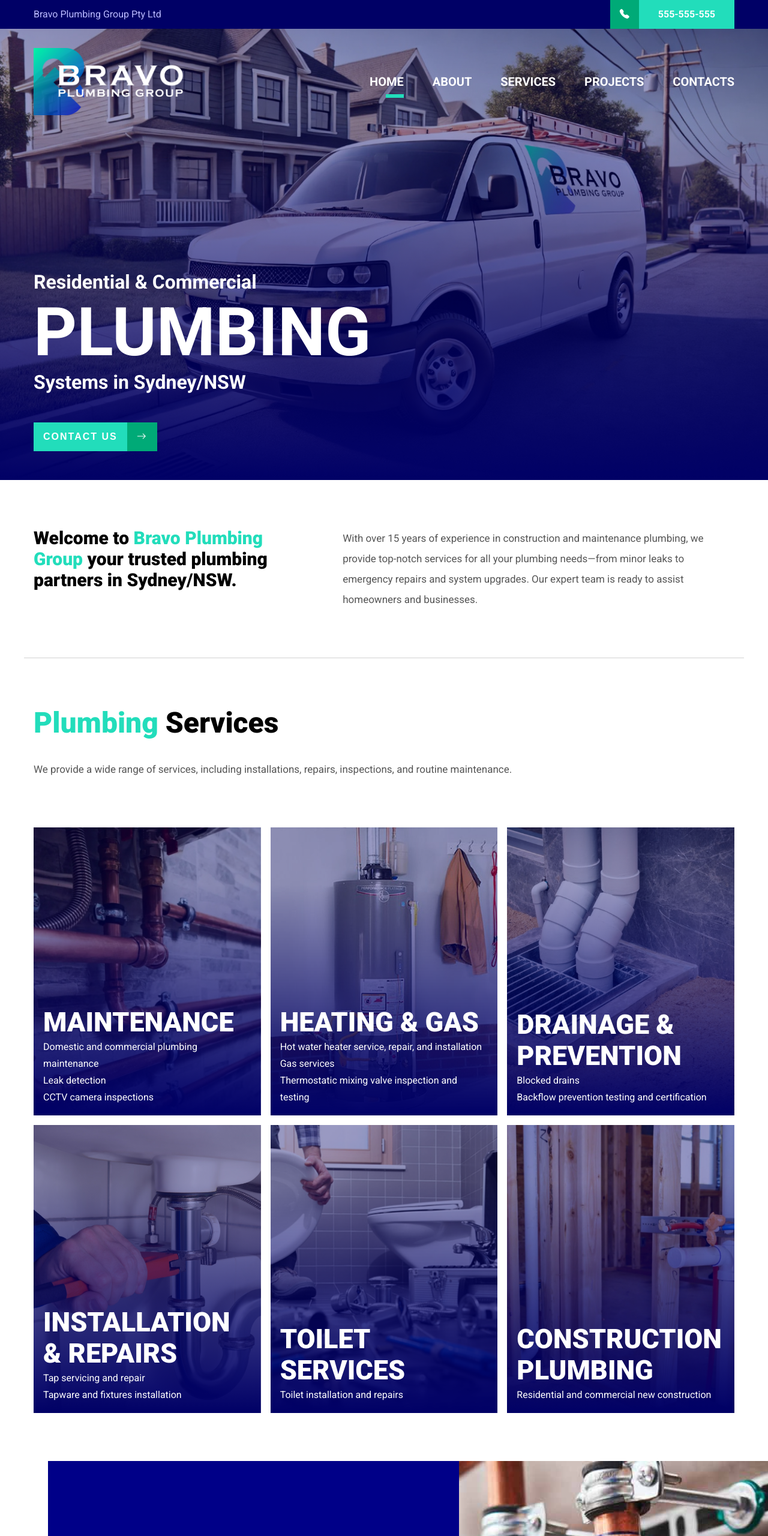
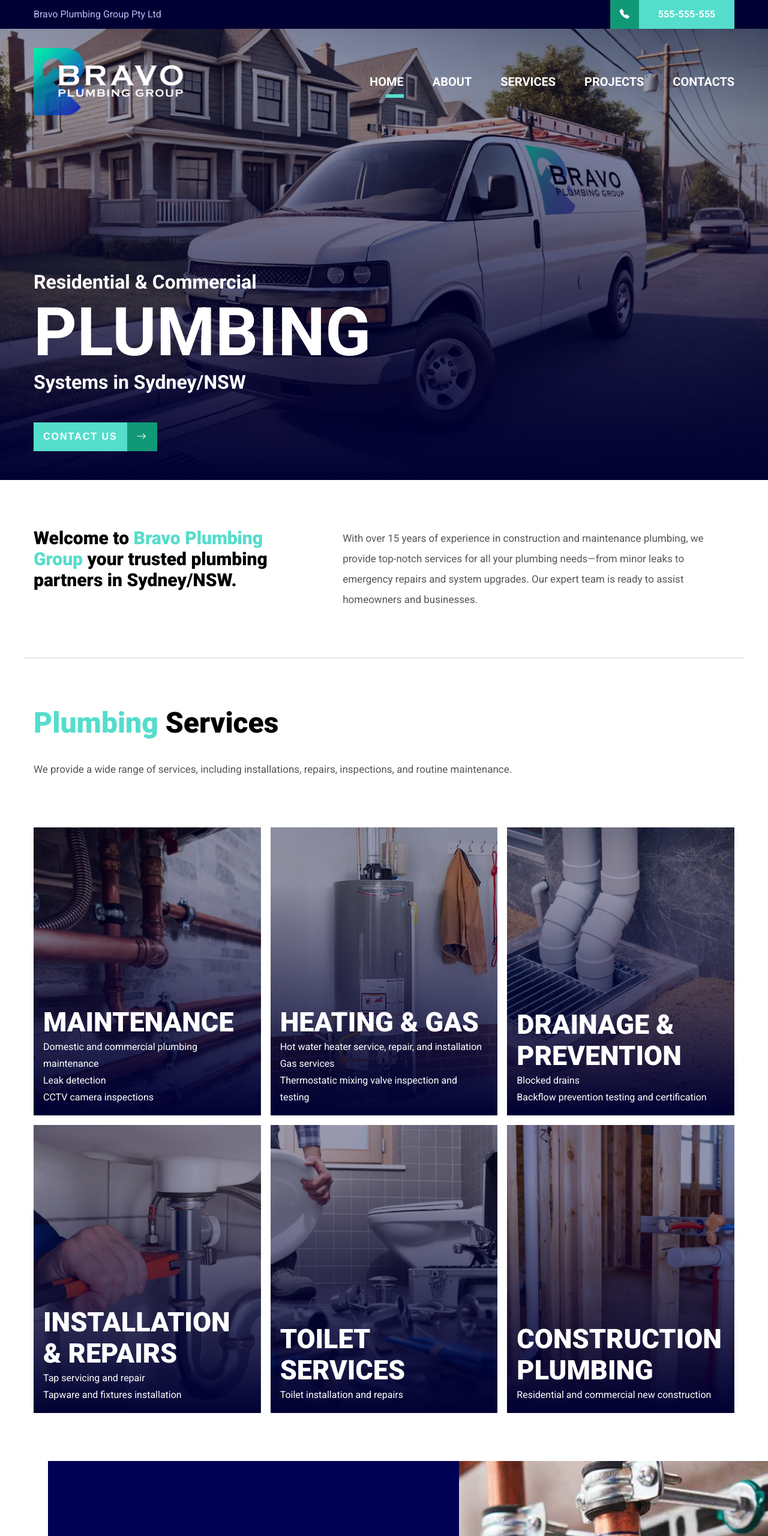
Before and after one commit to 4skinSkywalker/Plumbing-Site-for-Bravo-Group, a plain HTML site: page index.html in a window 1280 px wide. Shown: the top 2560 px of the page at 60% size. Drawn offline with nearby package versions, Linux system fonts and the light colour scheme.

Commit message:
fix (colors)

```diff
--- a/style.css
+++ b/style.css
@@ -134,7 +134,7 @@ $$ |  $$ |  $$ |$$\ $$ |$$ |
 }
 
 .text-accent {
-    color: #2db!important;
+    color: #5dc!important;
 }
 
 .supercenter {
@@ -191,7 +191,7 @@ a {
     height: 3rem;
     font-weight: 700;
     letter-spacing: 2px;
-    background: #2db;
+    background: #5dc;
     color: #fff;
     border: none;
     padding: 0;
@@ -216,7 +216,7 @@ a {
 
 .btn-primary-icon {
     padding-inline: 1rem;
-    background: #0a7;
+    background: #197;
 }
 
 .section-title {
@@ -235,7 +235,7 @@ a {
 .rect {
     display: grid;
     max-width: 1200px;
-    background: #008;
+    background: #005;
 }
 
 .rect .content {
@@ -285,7 +285,7 @@ $$ |  $$ |\$$$$$$$\ \$$$$$$$ |\$$$$$$$ |\$$$$$$$\ $$ |
 }
 
 .header__info {
-    background: #006;
+    background: #003;
     color: #bbf;
 }
 
@@ -302,7 +302,7 @@ $$ |  $$ |\$$$$$$$\ \$$$$$$$ |\$$$$$$$ |\$$$$$$$\ $$ |
 
 .header__phone-ico,
 .header__phone-num {
-    background: #2db;
+    background: #5dc;
     color: #fff;
     font-weight: 700;
 }
@@ -310,7 +310,7 @@ $$ |  $$ |\$$$$$$$\ \$$$$$$$ |\$$$$$$$ |\$$$$$$$\ $$ |
 .header__phone-ico {
     margin-left: auto;
     width: 3rem;
-    background: #0a7;
+    background: #197;
 }
 
 .header__phone-num {
@@ -347,7 +347,7 @@ $$ |  $$ |\$$$$$$$\ \$$$$$$$ |\$$$$$$$ |\$$$$$$$\ $$ |
     content: "";
     width: 30px;
     height: 6px;
-    background: #2db;
+    background: #5dc;
     position: absolute;
     bottom: -0.9rem;
     right: 0;
@@ -406,7 +406,7 @@ $$ |  $$ |\$$$$$$$\ \$$$$$$$ |\$$$$$$$ |\$$$$$$$\ $$ |
 }
 
 .hammenu-link.active {
-    border-left: 8px solid #2db;
+    border-left: 8px solid #5dc;
 }
 
 #hammenu-check:checked + .hammenu-modal {
@@ -419,7 +419,7 @@ $$ |  $$ |\$$$$$$$\ \$$$$$$$ |\$$$$$$$ |\$$$$$$$\ $$ |
 }
 
 .header__nav.scrolled {
-    background: #007;
+    background: #004;
 }
 
 .header__nav.scrolled .header__nav-logo {
@@ -467,7 +467,7 @@ $$ |  $$ |\$$$$$$$\ $$ |      \$$$$$$  |
 \__|  \__| \_______|\__|       \______/
 */
 .hero {
-    background: linear-gradient(to bottom, #0066 20%, #006), url(./img/van.jpg);
+    background: linear-gradient(to bottom, #0036 20%, #003), url(./img/van.jpg);
     background-size: cover;
     background-position: center;
     color: #fff;
@@ -589,27 +589,27 @@ $$$$$$$  |\$$$$$$$\ $$ |        \$  /   $$ |\$$$$$$$\ \$$$$$$$\ $$$$$$$  |
 }
 
 .services__item.maintenance {
-    background: linear-gradient(to bottom, #0066 20%, #006), url(./img/maintenance.jpg);
+    background: linear-gradient(to bottom, #0036 20%, #003), url(./img/maintenance.jpg);
 }
 
 .services__item.heating-gas {
-    background: linear-gradient(to bottom, #0066 20%, #006), url(./img/heating-gas.jpg);
+    background: linear-gradient(to bottom, #0036 20%, #003), url(./img/heating-gas.jpg);
 }
 
 .services__item.drainage-prevention {
-    background: linear-gradient(to bottom, #0066 20%, #006), url(./img/drainage-prevention.jpg);
+    background: linear-gradient(to bottom, #0036 20%, #003), url(./img/drainage-prevention.jpg);
 }
 
 .services__item.installation-repairs {
-    background: linear-gradient(to bottom, #0066 20%, #006), url(./img/installation-repairs.jpg);
+    background: linear-gradient(to bottom, #0036 20%, #003), url(./img/installation-repairs.jpg);
 }
 
 .services__item.toilet {
-    background: linear-gradient(to bottom, #0066 20%, #006), url(./img/toilet.jpg);
+    background: linear-gradient(to bottom, #0036 20%, #003), url(./img/toilet.jpg);
 }
 
 .services__item.construction {
-    background: linear-gradient(to bottom, #0066 20%, #006), url(./img/construction.jpg);
+    background: linear-gradient(to bottom, #0036 20%, #003), url(./img/construction.jpg);
 }
 
 @media (max-width: 768px) {
@@ -673,7 +673,7 @@ $$ |                    \$$$$$$  |
 \__|                     \______/
 */
 .projects {
-    background: #006;
+    background: #003;
     color: #fff;
     padding-block: 10rem;
     margin-block: -5rem;
@@ -746,7 +746,7 @@ $$ |                    \$$$$$$  |
     width: 100%;
     height: 100%;
     text-align: center;
-    background: #2db;
+    background: #5dc;
     display: grid;
     place-items: center;
     place-content: center;
@@ -920,7 +920,7 @@ $$ |     \$$$$$$  |\$$$$$$  | \$$$$  |\$$$$$$$\ $$ |
 */
 .footer {
     padding-block: 3rem;
-    background-image: linear-gradient(to bottom, #003b, #003b), url(./img/footer.jpg);
+    background-image: linear-gradient(to bottom, #003b, #003), url(./img/footer.jpg);
     background-size: cover;
     background-position: center;
     color: #fff;
```
